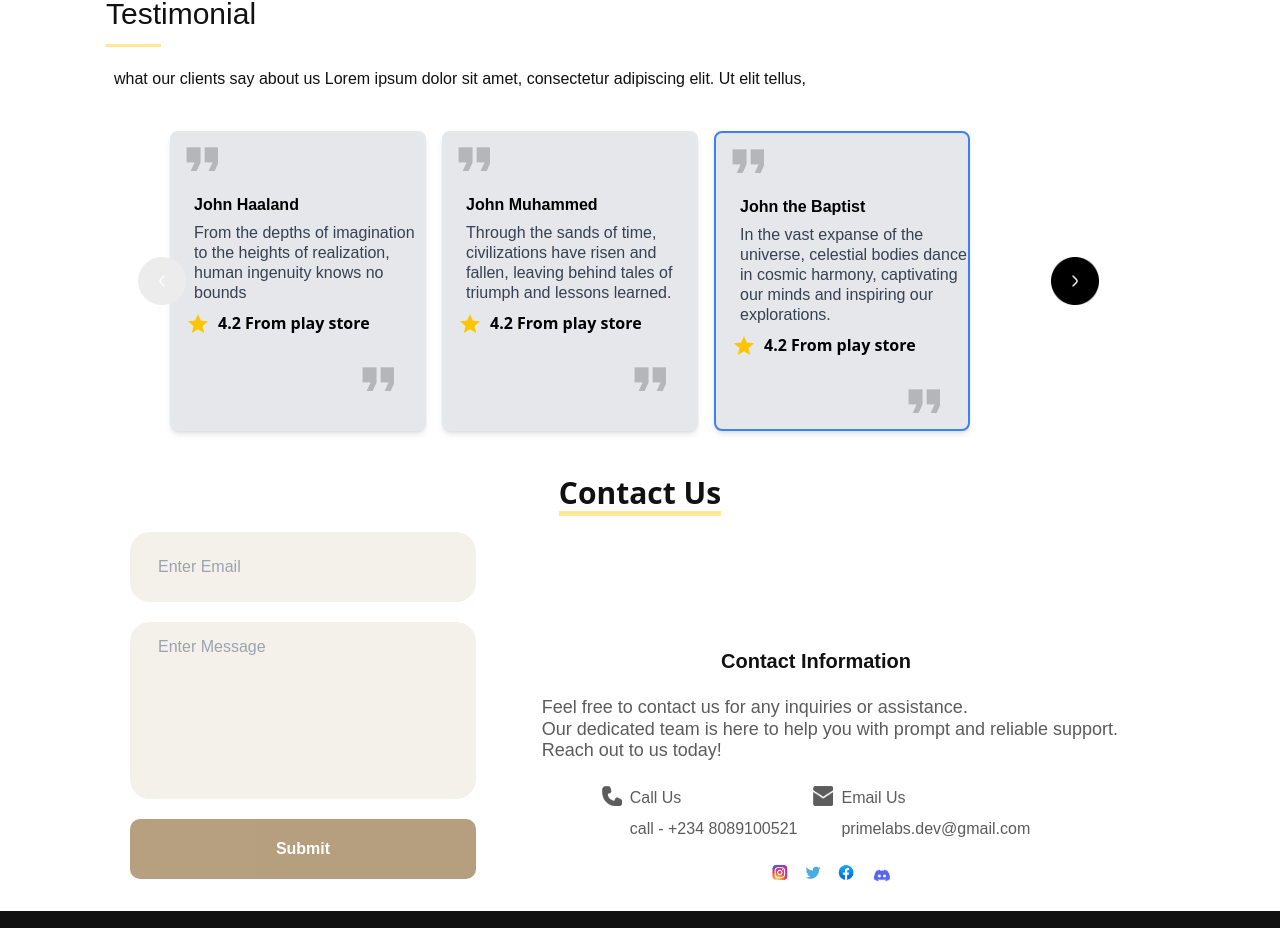
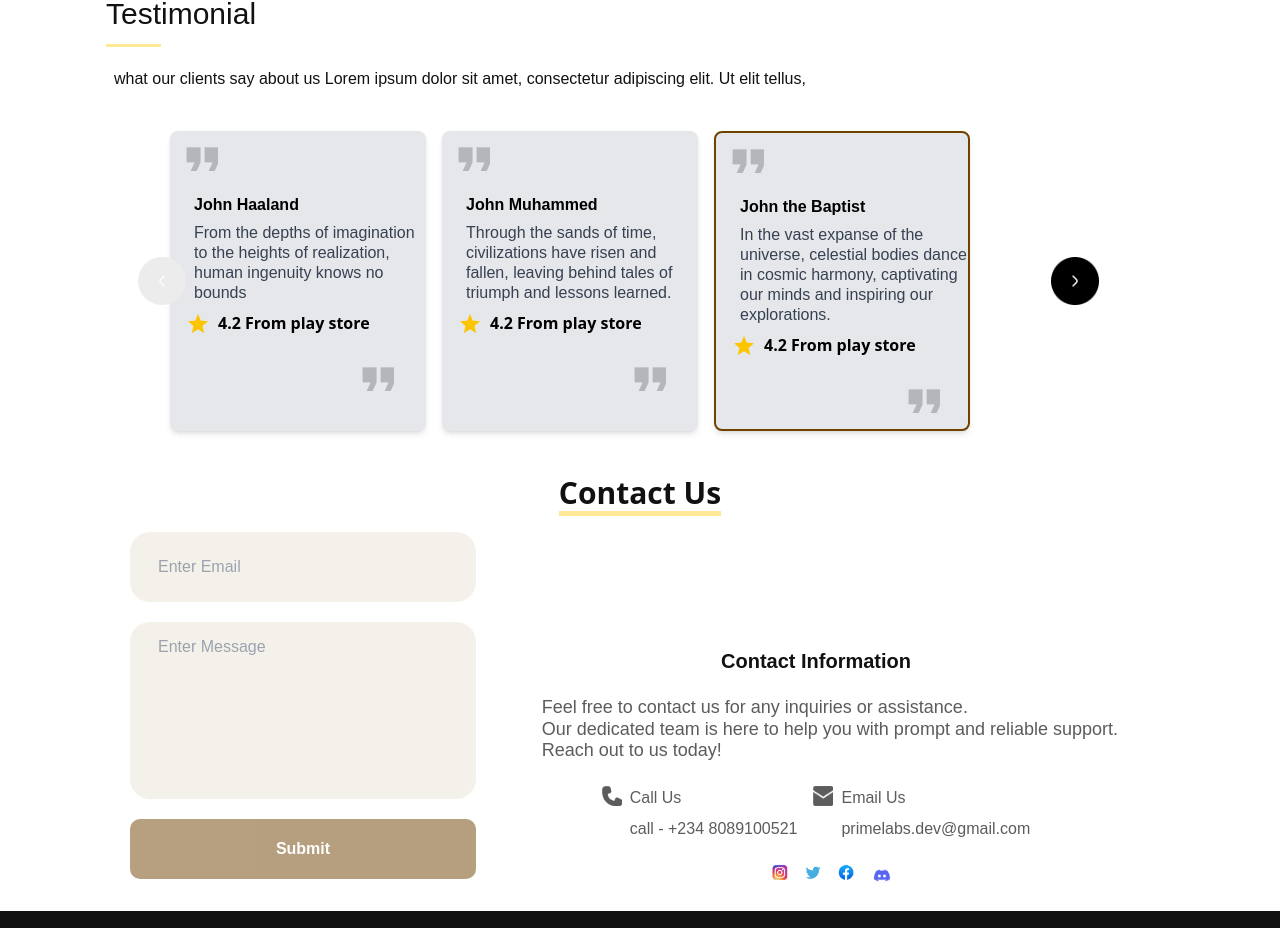
Before and after one commit to Benson-xix/PrimeLabs, a React (Vite) app: page / in a window 1280 px wide. Shown: the part 4038-4966 px from the top of the page. Built offline with nearby package versions, Linux system fonts and the light colour scheme.

Commit message:
Update Carosel.jsx

```diff
--- a/src/Components/Carosel.jsx
+++ b/src/Components/Carosel.jsx
@@ -163,8 +163,8 @@ const Carosel = () => {
             .map((box, index) => (
             <div
               key={index}
-              className={`flex-shrink-0 h-[300px] w-64  bg-gray-200 flex flex-col gap-4  rounded-lg shadow-md ${
-                index === currentIndex ? 'border-2 border-blue-500' : ''
+              className={`flex-shrink-0 h-[300px] w-64  bg-gray-200 flex flex-col gap-4 hover-effect-box rounded-lg shadow-md ${
+                index === currentIndex ? 'border-2 border-start ' : ''
               }`}
             >
 
```
